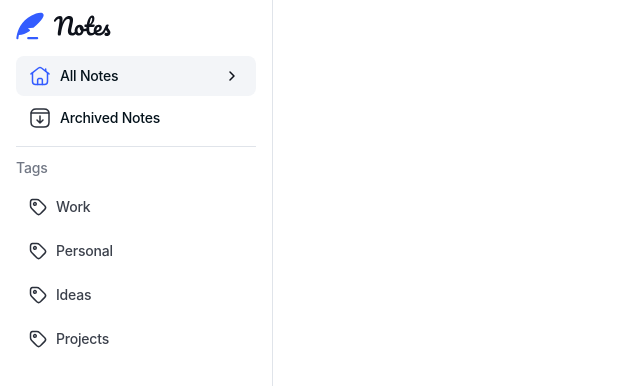
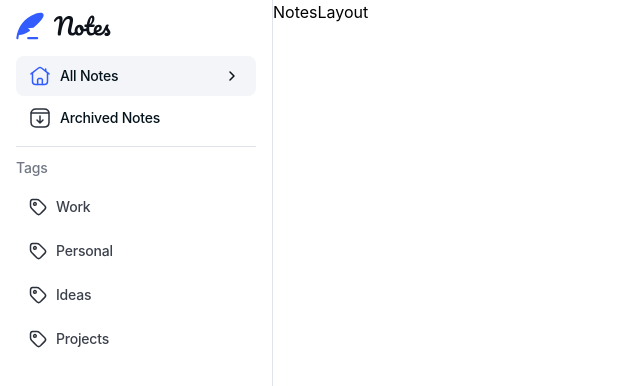
Before and after one commit to HamDean/note-taking-web-app, a React (Vite) app in the folder frontend/: page / in a window 1280 px wide. Shown: the top 386 px of the page, without its empty margins (0-640 px from the left). Built offline with nearby package versions, Linux system fonts and the light colour scheme; a web font is replaced by a local one.

Commit message:
Set up notes layout

```diff
--- a/frontend/src/Layout.tsx
+++ b/frontend/src/Layout.tsx
@@ -1,11 +1,17 @@
+import { Outlet } from "react-router";
 import MenuTab from "./components/MenuTab";
 import SideMenu from "./components/SideMenu";
 
 const Layout = () => {
   return (
     <>
-      <MenuTab />
-      <SideMenu />
+      <div className="flex">
+        <div>
+          <MenuTab />
+          <SideMenu />
+        </div>
+        <Outlet />
+      </div>
     </>
   );
 };
--- /dev/null
+++ b/frontend/src/NotesLayout.tsx
@@ -0,0 +1,6 @@
+const NotesLayout = () => {
+  return (
+    <div>NotesLayout</div>
+  )
+}
+export default NotesLayout
--- a/frontend/src/components/route.tsx
+++ b/frontend/src/components/route.tsx
@@ -1,10 +1,17 @@
 import { createBrowserRouter } from "react-router";
 import Layout from "../Layout";
+import NotesLayout from "../NotesLayout";
 
 const router = createBrowserRouter([
   {
     path: "/",
     element: <Layout />,
+    children: [
+      {
+        index: true,
+        element: <NotesLayout />
+      }
+    ]
   },
 ]);
 
```
